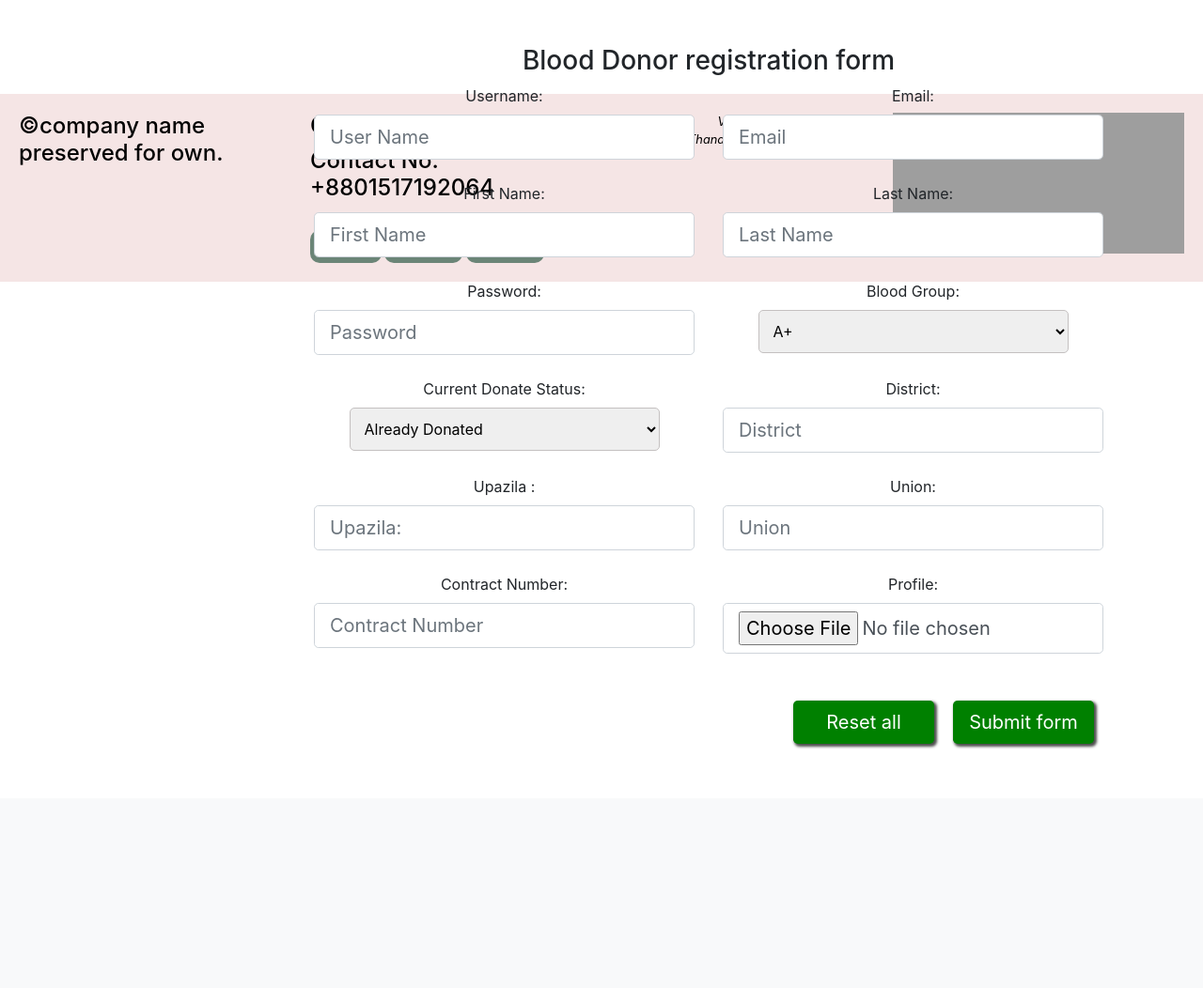
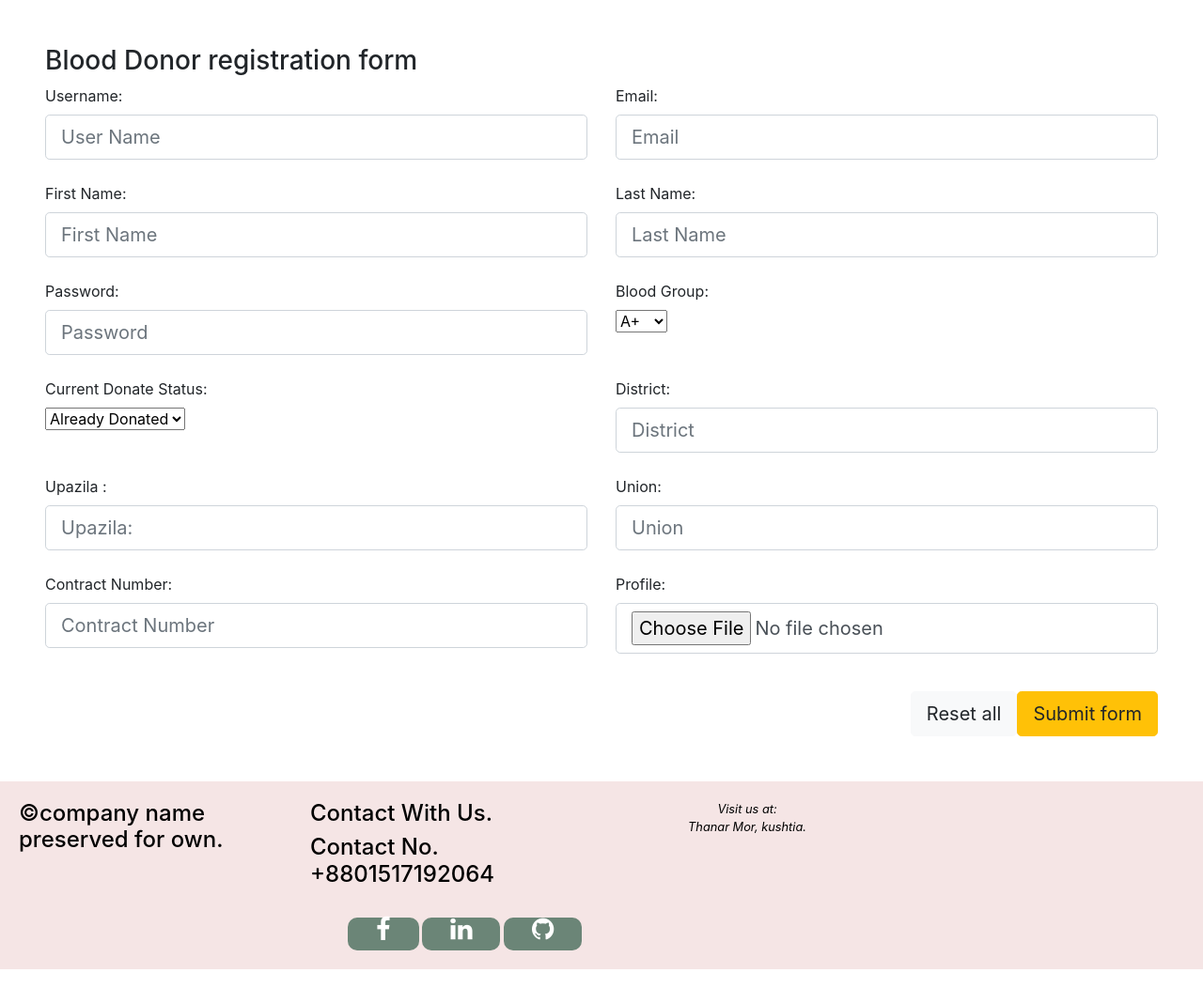
Before and after one commit to sheikhsohag/BloodForHuman, a Django app: page /register/ in a window 1280 px wide. Shown: the part 106-1158 px from the top of the page at 94% size. Before the commit the page ends 903 px from the top, so only its background shows below. Run offline with Django 5.2, Linux system fonts and the light colour scheme; a map, chart or similar area stays blank; some libraries are stand-ins or nearby versions; grey boxes are pictures that could not be loaded.

Commit message:
added footer updated

```diff
--- a/Blood/templates/bloodlist.html
+++ b/Blood/templates/bloodlist.html
@@ -9,7 +9,7 @@
 {% block content %}
 
 <div class="container">
-    <div class="left-section">
+<div class="left-section">
 <div class="bg-img">
     <form class="container1" method="post" action="{% url 'searchdonors' %}">
     {% csrf_token %}
--- a/Blood/urls.py
+++ b/Blood/urls.py
@@ -7,4 +7,5 @@
     path('Doner/Details/<int:pk>', views.DonerDetails.as_view(), name='donerdetails'),
     path('search/Donors/',views.SearchDonorView.as_view(), name="searchdonors"),
     path('searches/Donors/', views.SearchBarDonorView.as_view(), name="searchbar"),
+    # path('Email/Donors/', views.send_Email_donor.as_view(), name="sendemail"),
 ]
--- a/accounts/static/css/base.css
+++ b/accounts/static/css/base.css
@@ -88,8 +88,8 @@
 
 /* main sections  */
 .content-wrapper {
-   min-height: calc(100vh-140px); /* Adjust the value based on header and footer height */
-   padding-bottom: 100px;
+   min-height: calc(65vh); /* Adjust the value based on header and footer height */
+   /* padding-bottom: 100px;  */
 }
 /* main sections ended */
 
--- a/accounts/static/css/register.css
+++ /dev/null
@@ -1,49 +0,0 @@
-*{
-    margin: 0;
-    padding: 0;
-    box-sizing: border-box;
-}
-
-.sections-containers{
-    width: 100%;
-    /* position: relative; */
-    text-align: center;
-}
-
-
-
-.form-sectionss{
-     position: relative;
-     width: 100%;
-     left: 30px;
-}
-
-.card-body-form{
-    position: absolute;
-    text-align: center;
-    left: 20%;
-
-}
-
-#blood-group-ab{
-    width: 330px;
-    padding: 11px;
-    border-radius: 5px;
-    border-color: rgb(196, 192, 192);
-}
-
-#blood-group-ab:focus{
-    box-shadow: 2px 2px 10px 2px hsl(211, 53%, 33%);
-}
-
-#curren-donate-status{
-    width: 330px;
-    padding: 11px;
-    border-radius: 5px;
-    border-color: rgb(196, 192, 192);
-}
-
-#curren-donate-status:focus{
-
-    box-shadow: 2px 2px 3px 3px rgb(17, 75, 114);
-}
--- a/accounts/templates/register.html
+++ b/accounts/templates/register.html
@@ -1,9 +1,7 @@
 {% extends "base.html" %}
 {% load static %}
 
-{% block css %}
-{% static 'css/register.css' %}
-{% endblock css %}
+
 {% block content %}
 
 
@@ -153,36 +151,4 @@
 
 </section>
 
-<style>
-    .img-fluid {
-        height: 100%;
-        width: auto;
-        padding-top: 20px;
-        padding-bottom: 20px;
-    }
-
-    .doner{
-        size: 10px;
-    }
-
-    .my-btn{
-        width: 150px;
-        margin: 10px;
-        background-color: green;
-        color: white;
-        outline: none;
-        border: none;
-        box-shadow: 2px 2px 3px 1px rgba(0, 0, 0, 0.7);
-    }
-
-    .my-btn:hover{
-       background-color: aliceblue;
-       color: black;
-    }
-
-    .my-btn:focus{
-        transform: scale(1.2);
-    }
-</style>
-
 {% endblock content %}
```
Also changed, not shown: Blood/views.py (+23 -1 lines), BloodForHuman/settings.py (+8 -0 lines), accounts/static/css/bloodlist.css (+4 -5 lines), db.sqlite3.
